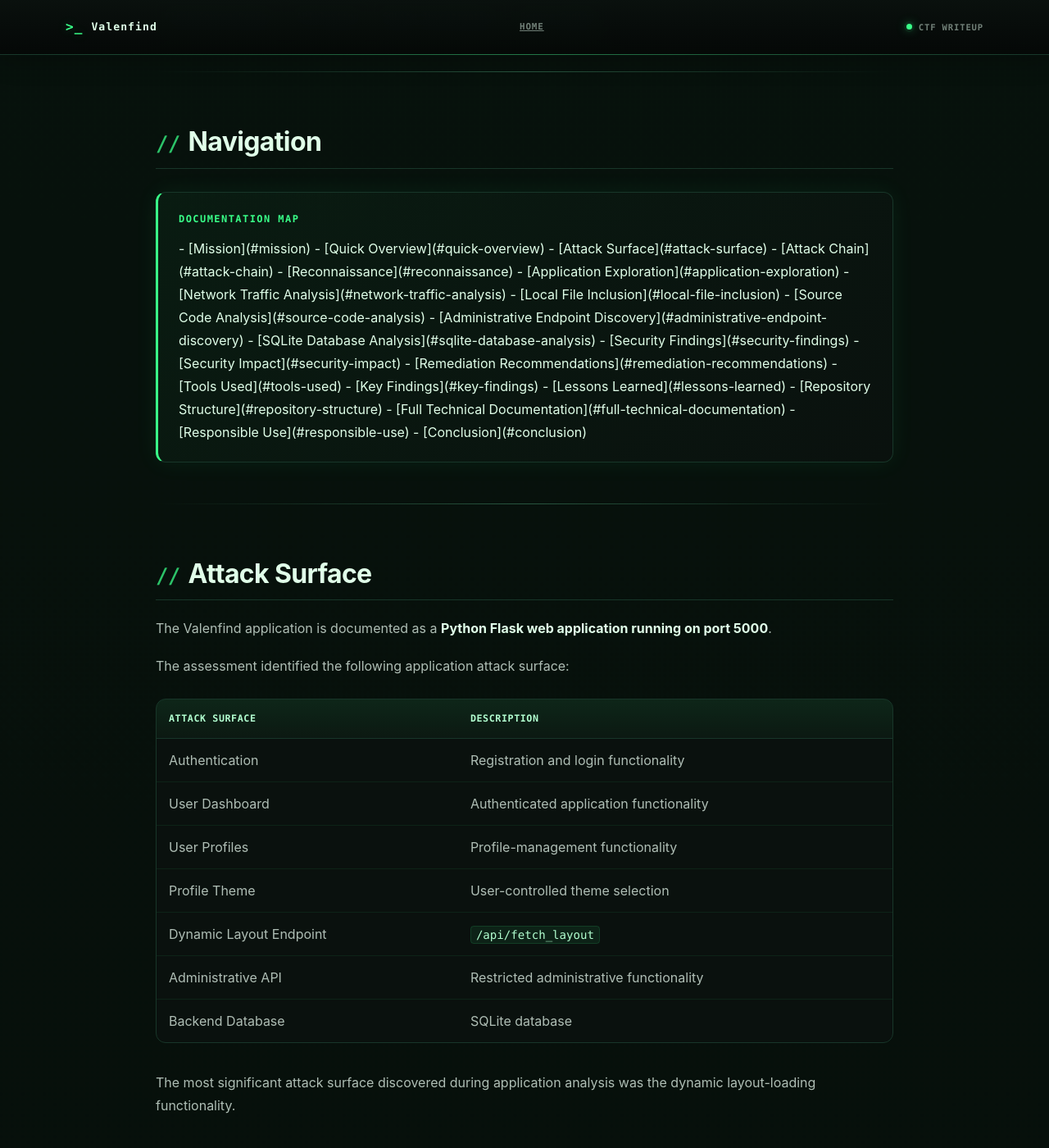
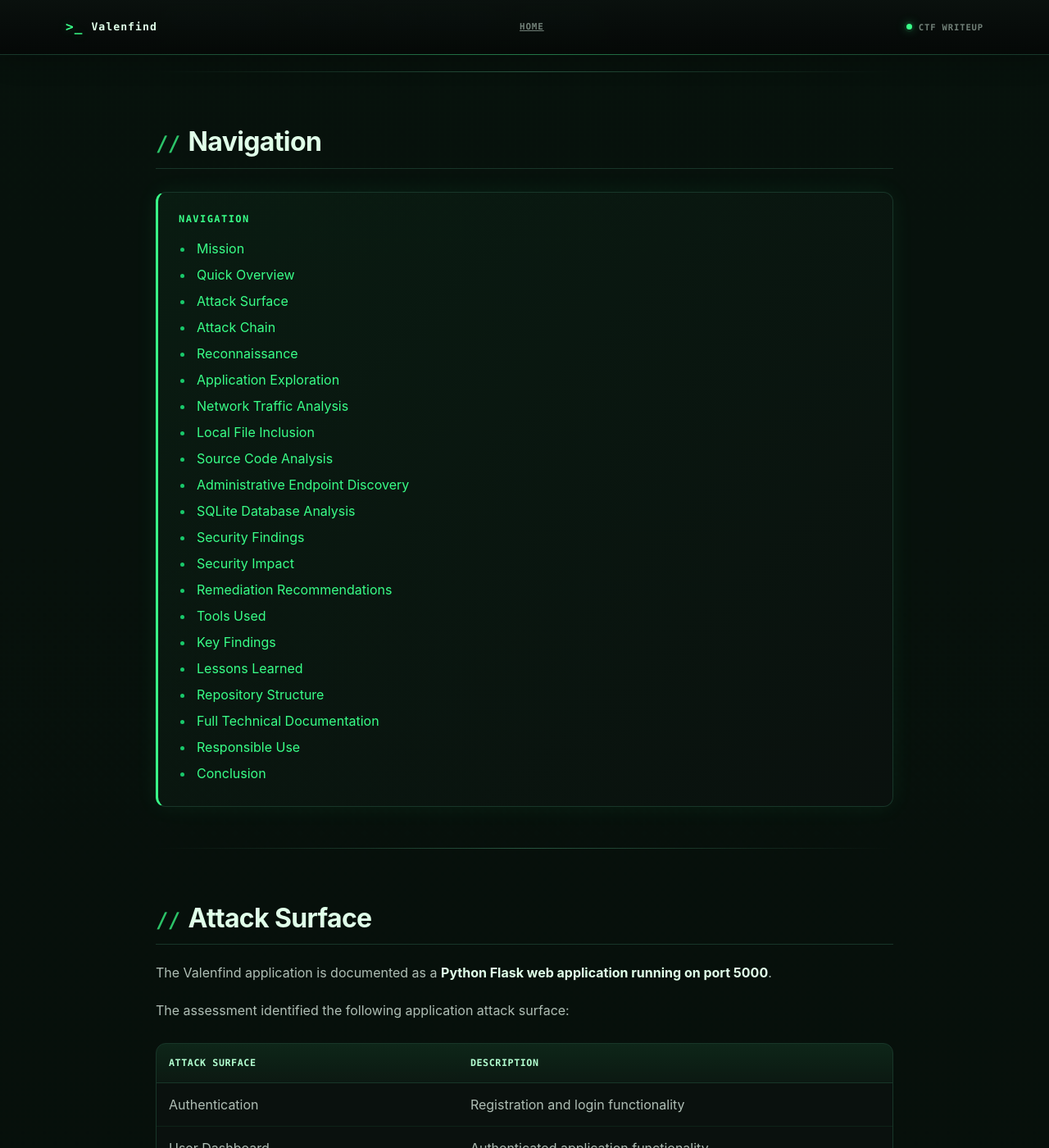
Before and after one commit to anurag-rvnkr1/Valenfind-TryHackMe-Walkthrough, a Jekyll site: the page built from docs/index.md, in a window 1280 px wide and 1400 px high, scrolled down 2172 px. Shown: the whole window at 82% size. Built offline with Jekyll 4.4.1, drawn with Linux system fonts in a browser that asks for light colours.

Commit message:
Update navigation section in documentation

```diff
--- a/docs/index.md
+++ b/docs/index.md
@@ -134,29 +134,31 @@ Demonstrate practical experience with web application security, Linux enumeratio
 ## Navigation
 <div class="ctf-toc">
 
-<div class="ctf-toc-title">Documentation Map</div>
+<div class="ctf-toc-title">Navigation</div>
 
-- [Mission](#mission)
-- [Quick Overview](#quick-overview)
-- [Attack Surface](#attack-surface)
-- [Attack Chain](#attack-chain)
-- [Reconnaissance](#reconnaissance)
-- [Application Exploration](#application-exploration)
-- [Network Traffic Analysis](#network-traffic-analysis)
-- [Local File Inclusion](#local-file-inclusion)
-- [Source Code Analysis](#source-code-analysis)
-- [Administrative Endpoint Discovery](#administrative-endpoint-discovery)
-- [SQLite Database Analysis](#sqlite-database-analysis)
-- [Security Findings](#security-findings)
-- [Security Impact](#security-impact)
-- [Remediation Recommendations](#remediation-recommendations)
-- [Tools Used](#tools-used)
-- [Key Findings](#key-findings)
-- [Lessons Learned](#lessons-learned)
-- [Repository Structure](#repository-structure)
-- [Full Technical Documentation](#full-technical-documentation)
-- [Responsible Use](#responsible-use)
-- [Conclusion](#conclusion)
+<ul>
+  <li><a href="#mission">Mission</a></li>
+  <li><a href="#quick-overview">Quick Overview</a></li>
+  <li><a href="#attack-surface">Attack Surface</a></li>
+  <li><a href="#attack-chain">Attack Chain</a></li>
+  <li><a href="#reconnaissance">Reconnaissance</a></li>
+  <li><a href="#application-exploration">Application Exploration</a></li>
+  <li><a href="#network-traffic-analysis">Network Traffic Analysis</a></li>
+  <li><a href="#local-file-inclusion">Local File Inclusion</a></li>
+  <li><a href="#source-code-analysis">Source Code Analysis</a></li>
+  <li><a href="#administrative-endpoint-discovery">Administrative Endpoint Discovery</a></li>
+  <li><a href="#sqlite-database-analysis">SQLite Database Analysis</a></li>
+  <li><a href="#security-findings">Security Findings</a></li>
+  <li><a href="#security-impact">Security Impact</a></li>
+  <li><a href="#remediation-recommendations">Remediation Recommendations</a></li>
+  <li><a href="#tools-used">Tools Used</a></li>
+  <li><a href="#key-findings">Key Findings</a></li>
+  <li><a href="#lessons-learned">Lessons Learned</a></li>
+  <li><a href="#repository-structure">Repository Structure</a></li>
+  <li><a href="#full-technical-documentation">Full Technical Documentation</a></li>
+  <li><a href="#responsible-use">Responsible Use</a></li>
+  <li><a href="#conclusion">Conclusion</a></li>
+</ul>
 
 </div>
 ---
```
